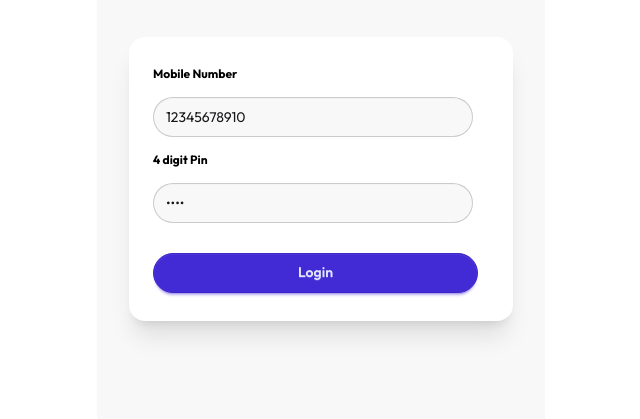
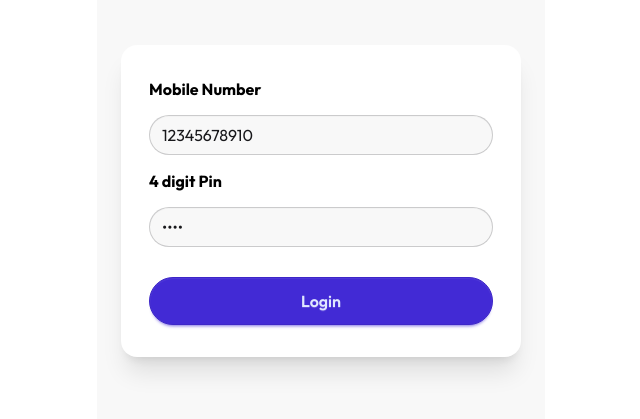
Before and after one commit to Joynal16/Payoo-App, a plain HTML site: page index.html in a window 1280 px wide. Shown: the part 195-614 px from the top of the page, without its empty margins (319-959 px from the left). Drawn offline with nearby package versions, Linux system fonts and the light colour scheme.

Commit message:
Refactor HTML structure and formatting

```diff
--- a/index.html
+++ b/index.html
@@ -1,3 +1,4 @@
+
 <!DOCTYPE html>
 <html lang="en" data-theme="light">
 
@@ -8,58 +9,92 @@
 
     <link rel="shortcut icon" href="assets/logo.png" type="image/x-icon">
 
-    <link rel="stylesheet" href="https://cdnjs.cloudflare.com/ajax/libs/font-awesome/7.3.1/css/all.min.css" integrity="sha512-QeR2VH+lsBE5LSAe1Q5EnTBbe7XTBubt8dG93Y7gidSgdMCr8nVqKcfKAMyN96SV8KDbZVTDXChatu5G2KQGzg==" crossorigin="anonymous" referrerpolicy="no-referrer" />
+    <link rel="stylesheet"
+        href="https://cdnjs.cloudflare.com/ajax/libs/font-awesome/7.3.1/css/all.min.css"
+        integrity="sha512-QeR2VH+lsBE5LSAe1Q5EnTBbe7XTBubt8dG93Y7gidSgdMCr8nVqKcfKAMyN96SV8KDbZVTDXChatu5G2KQGzg=="
+        crossorigin="anonymous"
+        referrerpolicy="no-referrer" />
 
-    <link href="https://cdn.jsdelivr.net/npm/daisyui@5" rel="stylesheet" type="text/css" />
+    <link href="https://cdn.jsdelivr.net/npm/daisyui@5"
+        rel="stylesheet"
+        type="text/css" />
 
     <script src="https://cdn.jsdelivr.net/npm/@tailwindcss/browser@4"></script>
 
     <link rel="preconnect" href="https://fonts.googleapis.com">
     <link rel="preconnect" href="https://fonts.gstatic.com" crossorigin>
-   <link href="https://fonts.googleapis.com/css2?family=Outfit:wght@100..900&display=swap" rel="stylesheet">
+    <link href="https://fonts.googleapis.com/css2?family=Outfit:wght@100..900&display=swap"
+        rel="stylesheet">
 
     <style>
-     *{
+        * {
             font-family: "Outfit", sans-serif;
         }
     </style>
-
 </head>
 
+<body class="min-h-screen w-full max-w-md bg-base-200 mx-auto px-4 sm:px-5 md:px-6">
 
-
-
-
-
-<body class="min-h-screen max-w-md bg-base-200 mx-auto">
-
-    <div class="logo w-[200px] mx-auto pt-32">
-       <img src="assets/Logo-full.png" alt="">
+    <!-- Logo -->
+    <div class="logo w-40 sm:w-48 md:w-[200px] mx-auto pt-16 sm:pt-20 md:pt-28 lg:pt-32">
+        <img
+            src="assets/Logo-full.png"
+            alt="Payoo Logo"
+            class="w-full h-auto">
     </div>
 
-    <div class="form pt-10">
+    <!-- Login Form -->
+    <div class="form pt-8 sm:pt-10 md:pt-12">
 
-      <div class="card bg-base-100 w-full max-w-sm shrink-0 shadow-xl mx-auto rounded-2xl">
-      <div class="card-body">
-        <fieldset class="fieldset space-y-2">
-          <label class="label font-bold text-black">Mobile Number</label>
-          <input value="12345678910" id="Number" maxlength="11" minlength="11" type="text" class="input rounded-full bg-base-200" placeholder="Enter your number" />
-          <label  class="label font-bold text-black">4 digit Pin</label>
-          <input value="1234" id="Pin" maxlength="4" type="password" class="input rounded-full bg-base-200" placeholder="Enter 4 Digit Pin" />
+        <div class="card bg-base-100 w-full shadow-xl mx-auto rounded-2xl">
 
-          <button id="btn-login" class="btn btn-primary mt-4 rounded-full w-[325px]">Login</button>
+            <div class="card-body p-5 sm:p-6 md:p-7">
+
+                <fieldset class="fieldset space-y-2 w-full">
+
+                    <!-- Mobile Number -->
+                    <label class="label font-bold text-black text-sm sm:text-base">
+                        Mobile Number
+                    </label>
+
+                    <input
+                        value="12345678910"
+                        id="Number"
+                        maxlength="11"
+                        minlength="11"
+                        type="text"
+                        class="input rounded-full bg-base-200 w-full text-sm sm:text-base"
+                        placeholder="Enter your number" />
+
+                    <!-- PIN -->
+                    <label class="label font-bold text-black text-sm sm:text-base">
+                        4 digit Pin
+                    </label>
+
+                    <input
+                        value="1234"
+                        id="Pin"
+                        maxlength="4"
+                        type="password"
+                        class="input rounded-full bg-base-200 w-full text-sm sm:text-base"
+                        placeholder="Enter 4 Digit Pin" />
+
+                    <!-- Login Button -->
+                    <button
+                        id="btn-login"
+                        class="btn btn-primary mt-4 rounded-full w-full min-h-11 sm:min-h-12 text-sm sm:text-base">
+                        Login
+                    </button>
+
                 </fieldset>
-      </div>
+
             </div>
         </div>
 
-
-
+    </div>
 
     <script src="script/login.js"></script>
 
+</body>
 
-
-
-</body>
 </html>
```
Lines whose indentation alone changed are shown as unchanged.
